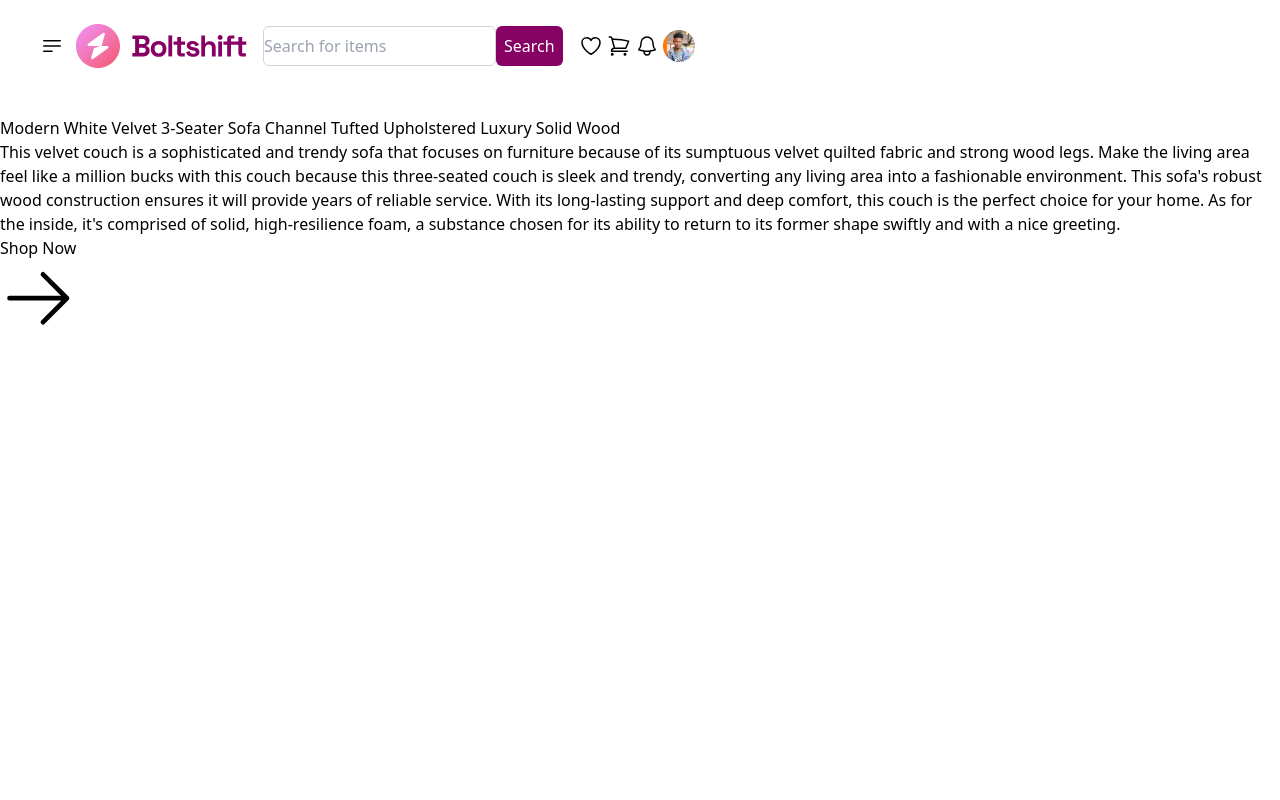
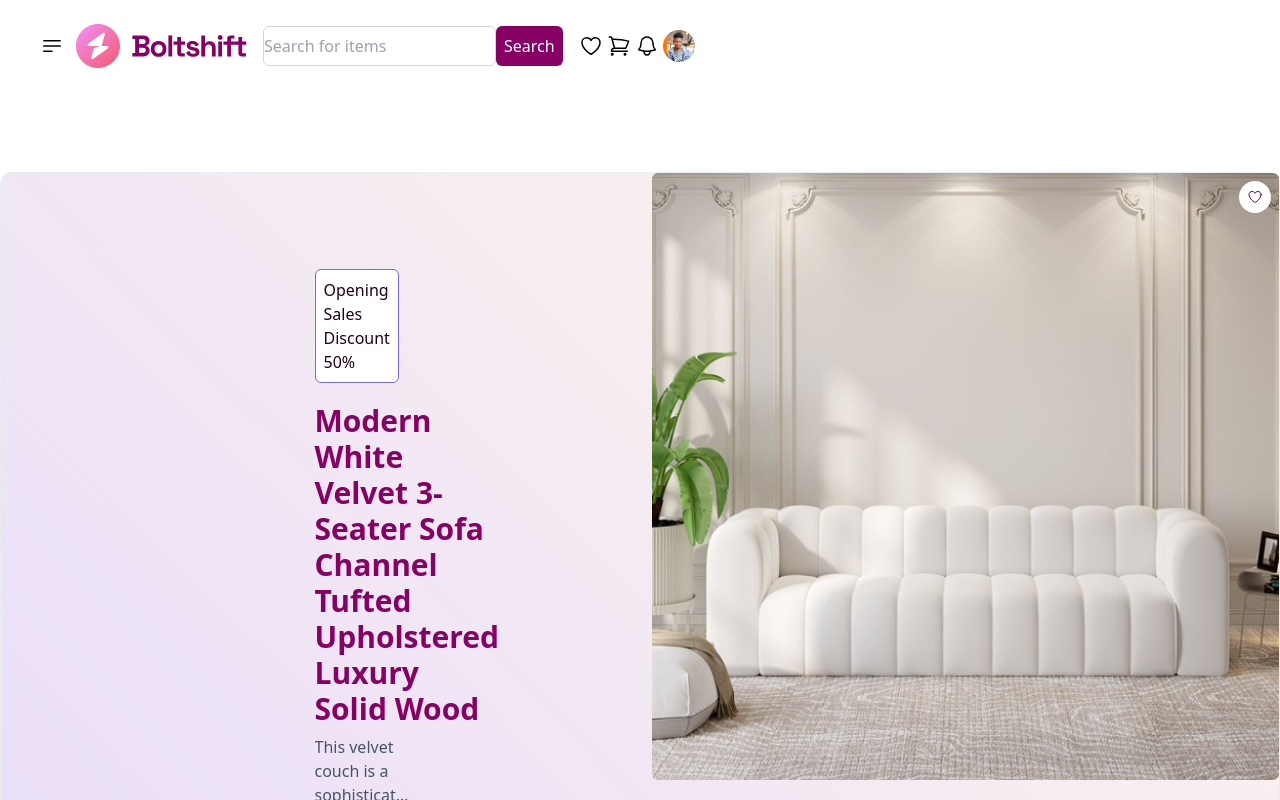
Before and after one commit to Alexotieno1717/boltshift-web-app, a Next.js app: page / in a window 1280 px wide. Shown: the top 800 px of the page. Built offline with nearby package versions, Linux system fonts and the light colour scheme.

Commit message:
[feat]: Added banner feature

```diff
--- a/src/components/BannerSection.tsx
+++ b/src/components/BannerSection.tsx
@@ -1,12 +1,17 @@
-import { ArrowRightIcon } from '@heroicons/react/24/outline';
+import { HeartIcon } from '@heroicons/react/24/outline';
 import React from 'react';
 
 function BannerSection() {
   return (
-    <div className="flex justify-center items-center flex-wrap pt-6">
-      <div>
-        <h1>Modern White Velvet 3-Seater Sofa Channel Tufted Upholstered Luxury Solid Wood</h1>
-        <p>
+    <div id="banner-bg" className="lg:max-w-7xl grid grid-cols-2 gap-6 mx-auto px-4 lg:px-0 my-20">
+      <div className="lg:max-w-72 mx-auto flex flex-col justify-center items-start pt-24 px-[162px]">
+        <div className="text-[#1F0217] flex justify-center p-2 bg-white border border-[#7B6AE0] rounded-md mb-5">
+          Opening Sales Discount 50%
+        </div>
+        <h1 className="text-3xl font-semibold text-[#870064]">
+          Modern White Velvet 3-Seater Sofa Channel Tufted Upholstered Luxury Solid Wood
+        </h1>
+        <p className="truncate-3-lines pt-2 text-[#475467]">
           This velvet couch is a sophisticated and trendy sofa that focuses on furniture because of its sumptuous velvet
           quilted fabric and strong wood legs. Make the living area feel like a million bucks with this couch because
           this three-seated couch is sleek and trendy, converting any living area into a fashionable environment. This
@@ -15,10 +20,22 @@ function BannerSection() {
           comprised of solid, high-resilience foam, a substance chosen for its ability to return to its former shape
           swiftly and with a nice greeting.
         </p>
-        <button>
+        <button className="w-full flex justify-center rounded-lg bg-[#66004B] text-white py-3 px-5 gap-2 mt-11">
           Shop Now
-          <ArrowRightIcon />
+          <svg xmlns="http://www.w3.org/2000/svg" width="21" height="21" viewBox="0 0 21 21" fill="none">
+            <path
+              d="M8 15.5L13 10.5L8 5.5"
+              stroke="white"
+              stroke-width="1.66667"
+              stroke-linecap="round"
+              stroke-linejoin="round"
+            />
+          </svg>
         </button>
+      </div>
+      <div className="relative">
+        <img src="/Product_Image.png" alt="Product_Image" className="relative w-full rounded-md" />
+        <HeartIcon className="absolute top-0 right-0  w-8 h-8 m-2 flex-shrink-0 bg-white text-[#66004B] rounded-full p-2" />
       </div>
     </div>
   );
--- a/src/pages/index.tsx
+++ b/src/pages/index.tsx
@@ -4,7 +4,7 @@ import BannerSection from '../components/BannerSection';
 
 export default function Home() {
   return (
-    <main className=" min-h-screen flex-col items-center justify-between ">
+    <main className="min-h-screen overflow-hidden">
       <Head>
         <meta charSet="utf-8" />
         <meta httpEquiv="X-UA-Compatible" content="IE=edge" />
```
